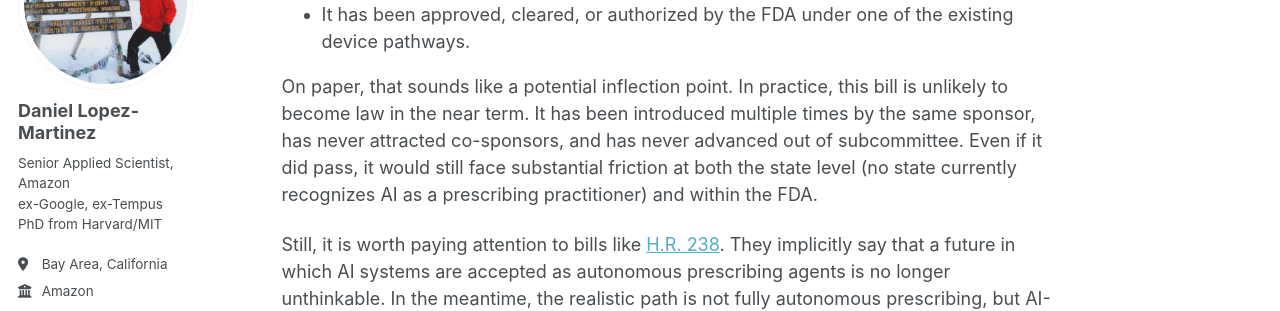
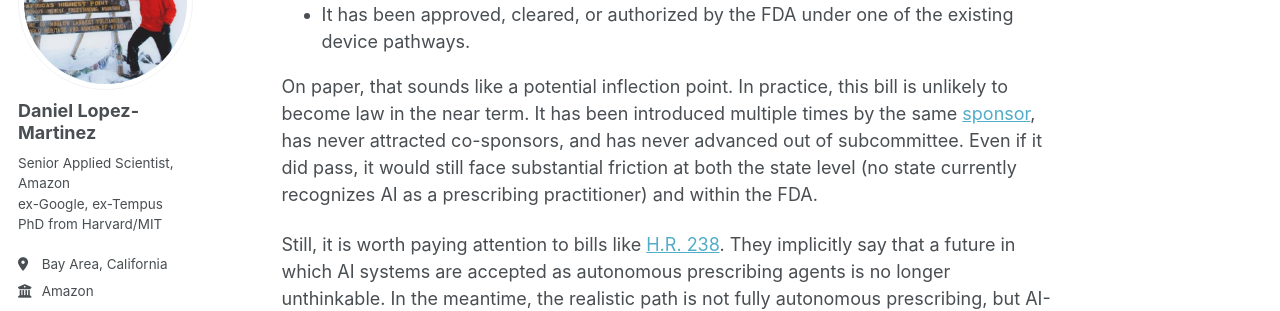
Before and after one commit to daniel-lopezmartinez/daniel-lopezmartinez.github.io, a Jekyll site: the page built from _posts/2025-12-07-llms-as-a-device.md, in a window 1280 px wide and 900 px high, scrolled down 2281 px. Shown: the part 184-495 px from the top of the window. Built offline with Jekyll 4.4.1, drawn with Linux system fonts in a browser that asks for light colours; some web fonts are replaced; a script that is not in the unit is left out; part of the change alters nothing that is shown.

```diff
--- a/_posts/2025-12-07-llms-as-a-device.md
+++ b/_posts/2025-12-07-llms-as-a-device.md
@@ -33,7 +33,7 @@ Today, however, prescribing is tightly gatekept by law. The bill [H.R. 238 (Heal
 - The AI system is authorized under state law to prescribe the drug involved.
 - It has been approved, cleared, or authorized by the FDA under one of the existing device pathways.
 
-On paper, that sounds like a potential inflection point. In practice, this bill is unlikely to become law in the near term. It has been introduced multiple times by the same sponsor, has never attracted co-sponsors, and has never advanced out of subcommittee. Even if it did pass, it would still face substantial friction at both the state level (no state currently recognizes AI as a prescribing practitioner) and within the FDA.
+On paper, that sounds like a potential inflection point. In practice, this bill is unlikely to become law in the near term. It has been introduced multiple times by the same [sponsor](https://www.congress.gov/member/david-schweikert/S001183), has never attracted co-sponsors, and has never advanced out of subcommittee. Even if it did pass, it would still face substantial friction at both the state level (no state currently recognizes AI as a prescribing practitioner) and within the FDA.
 
 Still, it is worth paying attention to bills like [H.R. 238](https://www.congress.gov/bill/119th-congress/house-bill/238). They implicitly say that a future in which AI systems are accepted as autonomous prescribing agents is no longer unthinkable. In the meantime, the realistic path is not fully autonomous prescribing, but AI-driven prescription recommendations with human sign-off, especially for low-risk, high-volume conditions where guidelines are clear and a clinician can rapidly confirm or override the AI’s proposal.
 
```
